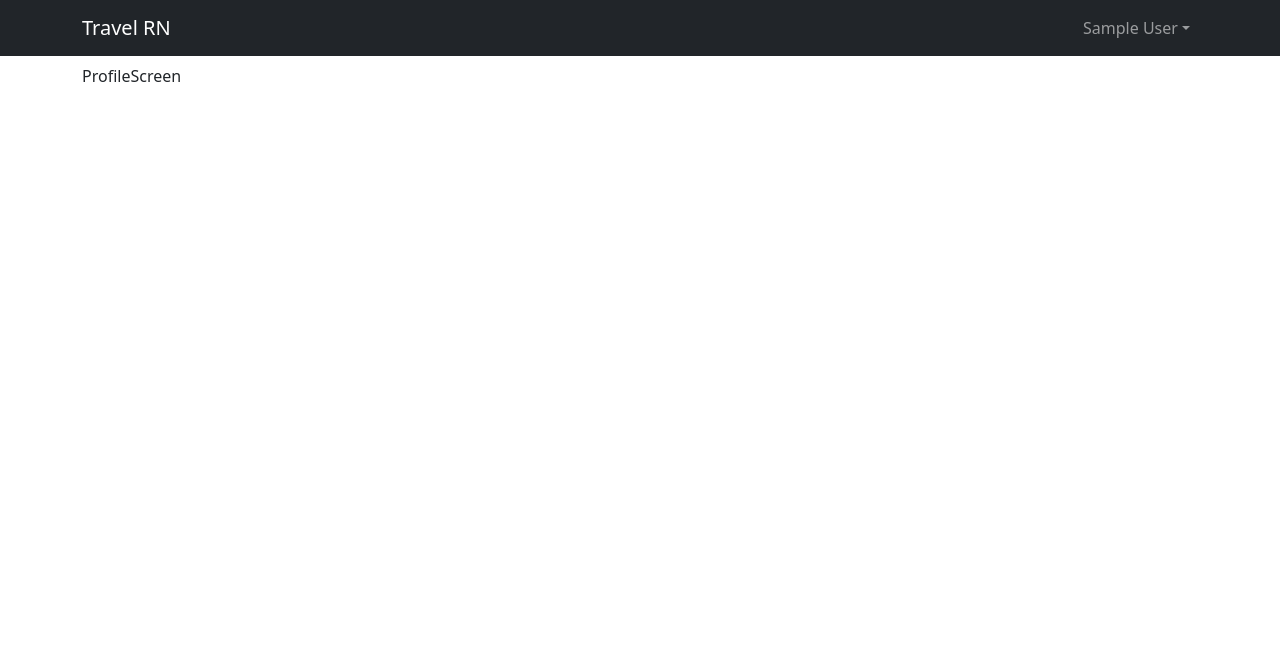
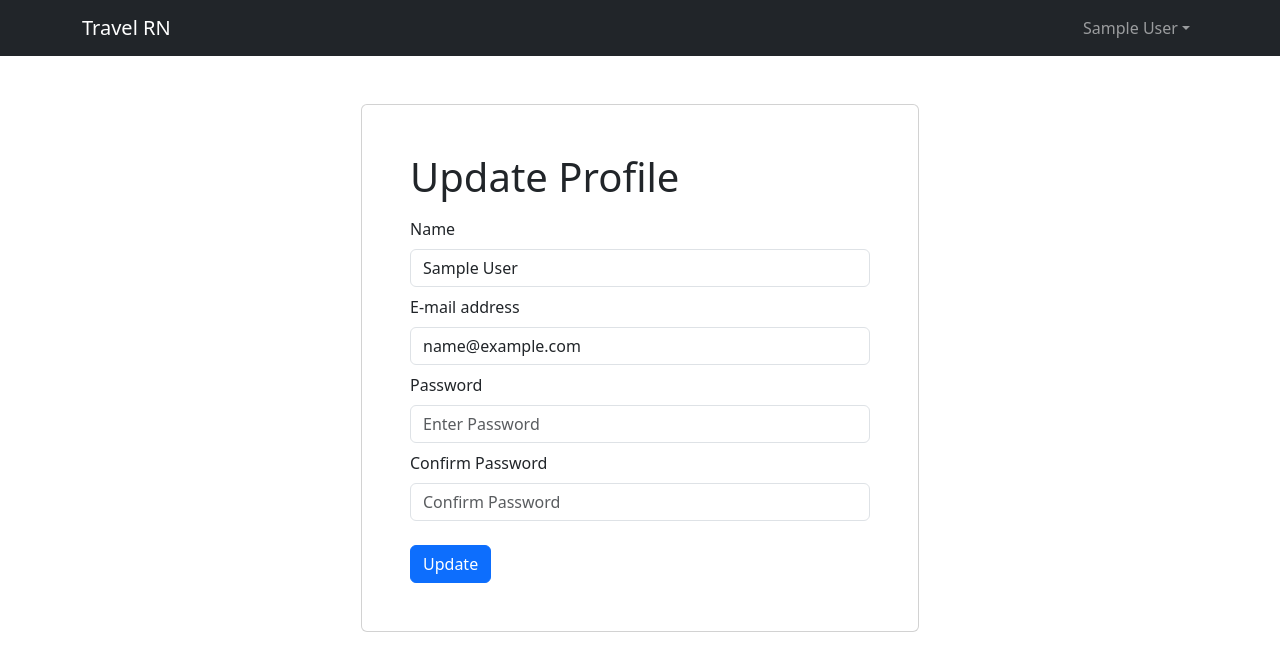
Before and after one commit to gerardbarros/travel-rn, a React (Vite) app in the folder frontend/: page /profile in a window 1280 px wide. Shown: the top 670 px of the page. Built offline with nearby package versions, Linux system fonts and the light colour scheme; sample sign-in values are in the browser's storage.

Commit message:
Update profile screen. Add feature that allows users to update their profile information

```diff
--- a/frontend/slices/usersApiSlice.js
+++ b/frontend/slices/usersApiSlice.js
@@ -24,7 +24,19 @@
                 method: 'POST',
             }),
         }),
+        updateUser: builder.mutation({
+            query: (data) => ({
+                url: `${USERS_URL}/profile`,
+                method: 'PUT',
+                body: data,
+            }),
+        }),
     }),
 })
 
-export const { useLoginMutation, useLogoutMutation, useRegisterMutation } = usersApiSlice
+export const {
+    useLoginMutation,
+    useLogoutMutation,
+    useRegisterMutation,
+    useUpdateUserMutation
+} = usersApiSlice
--- /dev/null
+++ b/frontend/src/components/PrivateRoute.jsx
@@ -0,0 +1,12 @@
+import { Navigate, Outlet } from "react-router-dom"
+import { useSelector } from "react-redux"
+
+const PrivateRoute = () => {
+    const { userInfo } = useSelector((state) => state.auth)
+    return userInfo ? <Outlet /> : <Navigate to='/login' replace />
+    return (
+        <div>PrivateRoute</div>
+    )
+}
+
+export default PrivateRoute
--- a/frontend/src/main.jsx
+++ b/frontend/src/main.jsx
@@ -11,6 +11,7 @@
 import App from './App.jsx'
 import 'bootstrap/dist/css/bootstrap.min.css'
 import './index.css'
+import PrivateRoute from './components/PrivateRoute.jsx'
 import HomeScreen from './screens/HomeScreen.jsx'
 import LoginScreen from './screens/LoginScreen.jsx'
 import RegisterScreen from './screens/RegisterScreen.jsx'
@@ -22,7 +23,10 @@
       <Route index={true} path='/' element={<HomeScreen />}></Route>
       <Route index={false} path='/login' element={<LoginScreen />}></Route>
       <Route index={false} path='/register' element={<RegisterScreen />}></Route>
-      <Route index={false} path='/profile' element={<ProfileScreen />}></Route>
+      {/*  Private Routes */}
+      <Route path='' element={<PrivateRoute />}>
+        <Route index={false} path='/profile' element={<ProfileScreen />}></Route>
+      </Route>
     </Route>
   )
 )
--- a/frontend/src/screens/ProfileScreen.jsx
+++ b/frontend/src/screens/ProfileScreen.jsx
@@ -1,9 +1,93 @@
-import React from 'react'
+import { useState, useEffect } from 'react'
+import { Link, useNavigate } from 'react-router-dom'
+import { useDispatch, useSelector } from 'react-redux'
+import { Form, Button } from 'react-bootstrap'
+import FormContainer from '../components/FormContainer'
+import { toast } from 'react-toastify'
+import Loader from '../components/Loader'
+import { setCredentials } from '../../slices/authSlice'
 
 const ProfileScreen = () => {
+    const [name, setName] = useState('')
+    const [email, setEmail] = useState('')
+    const [password, setPassword] = useState('')
+    const [confirmPassword, setConfirmPassword] = useState('')
+
+
+    const navigate = useNavigate()
+    const dispatch = useDispatch()
+
+    const { userInfo } = useSelector((state) => state.auth)
+
+    useEffect(() => {
+        setName(userInfo.name)
+        setEmail(userInfo.email)
+    }, [userInfo.setName, userInfo.setEmail])
+
+    const submitHandler = async (e) => {
+        e.preventDefault()
+        if(password !== confirmPassword) {
+            toast.error('Passwords do not match')
+        } else {
+            console.log('submit')
+        }
+    }
+
     return (
-        <div>ProfileScreen</div>
-  )
+        <FormContainer>
+            <h1>Update Profile</h1>
+            <Form onSubmit={ submitHandler }>
+            <Form.Group className='my-2' controlId='name'>
+                    <Form.Label>Name</Form.Label>
+                    <Form.Control
+                        type='text'
+                        placeholder='Enter Name'
+                        value={ name }
+                        onChange={ (e) => setName(e.target.value) }
+                    ></Form.Control>
+                </Form.Group>
+
+                <Form.Group className='my-2' controlId='email'>
+                    <Form.Label>E-mail address</Form.Label>
+                    <Form.Control
+                        type='email'
+                        placeholder='Enter Email'
+                        value={ email }
+                        onChange={ (e) => setEmail(e.target.value) }
+                    ></Form.Control>
+                </Form.Group>
+
+
+                <Form.Group className='my-2' controlId='password'>
+                    <Form.Label>Password</Form.Label>
+                    <Form.Control
+                        type='password'
+                        placeholder='Enter Password'
+                        value={ password }
+                        onChange={ (e) => setPassword(e.target.value) }
+                    ></Form.Control>
+                </Form.Group>
+
+                <Form.Group className='my-2' controlId='confirmPassword'>
+                    <Form.Label>Confirm Password</Form.Label>
+                    <Form.Control
+                        type='password'
+                        placeholder='Confirm Password'
+                        value={ confirmPassword }
+                        onChange={ (e) => setConfirmPassword(e.target.value) }
+                    ></Form.Control>
+                </Form.Group>
+
+
+
+                <Button type='submit' variant='primary' className='mt-3'>
+                    Update
+                </Button>
+
+
+            </Form>
+        </FormContainer>
+    )
 }
 
 export default ProfileScreen
```
